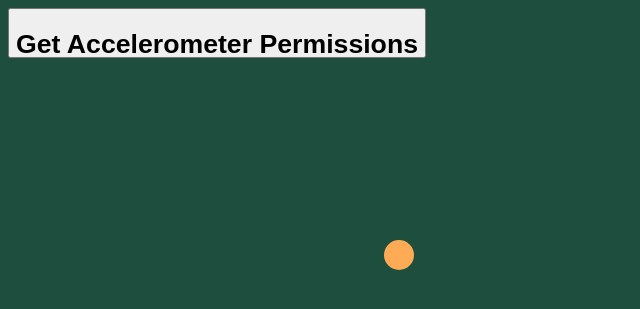
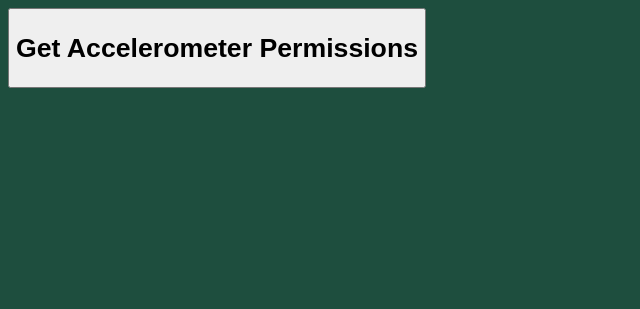
Before and after one commit to ErikParkerrr/PhoneAccelerometerToTwist, a Flask app: page / in a window 1280 px wide. Shown: the top 309 px of the page, without its empty margins (0-640 px from the left). Run offline with Flask 3, Linux system fonts and the light colour scheme.

Commit message:
gyro works but huge delay

```diff
--- a/app.py
+++ b/app.py
@@ -20,14 +20,14 @@ def print_data_thread():
     while True:
         with data_lock:
             if data is not None:
-                # Assuming data contains 'x', 'y', and 'z' fields
-                print(data)
-                # msg.linear.x = data['x']
+
+                #print(data)
+                msg.linear.x = data['gamma']
                 # msg.linear.y = data['y']
-                # msg.linear.z = data['z']
+                msg.angular.z = data['alpha']
                 publisher.publish(msg)
                 data = None
-        time.sleep(0.001)
+                time.sleep(0.01)
 
 @app.route('/')
 def index():
--- a/templates/index.html
+++ b/templates/index.html
@@ -1,49 +1,3 @@
-<!-- <!DOCTYPE html>
-<html lang="en">
-    <head>
-        <meta charset="UTF-8">
-        <title>Accelerometer Demo</title>
-
-        <style>
-        .indicatorDot{
-            width: 30px;
-            height: 30px;
-            background-color: #ffab56;
-            border-radius: 50%;
-            position:fixed;
-        }
-        </style>
-
-    <script>
-    document.addEventListener('DOMContentLoaded', function() {
-        const accelButton = document.getElementById('accelPermsButton');
-
-        accelButton.addEventListener('click', function() {
-            DeviceMotionEvent.requestPermission().then(response => {
-                if (response == 'granted') {
-                    // Add a listener to get smartphone acceleration
-                    // in the XYZ axes (units in m/s^2)
-                    window.addEventListener('devicemotion', (event) => {
-                        console.log(event);
-                    });
-
-                    // Add a listener to get smartphone orientation
-                    // in the alpha-beta-gamma axes (units in degrees)
-                    window.addEventListener('deviceorientation', (event) => {
-                        console.log(event);
-                    });
-                }
-            });
-        });
-    });
-    </script>
-    </head>
-    <body style="background-color:lightblue;">
-        <button id="accelPermsButton" style="height:50px;"><h1>Get Accelerometer Permissions</h1></button>
-        <div class="indicatorDot" style="left:30%; top:30%;"></div>
-    </body>
-</html> -->
-
 
 
 
@@ -53,15 +7,6 @@
         <meta charset="UTF-8">
         <title>Accelerometer Demo</title>
 
-        <style>
-        .indicatorDot {
-            width: 30px;
-            height: 30px;
-            background-color: #ffab56;
-            border-radius: 50%;
-            position: fixed;
-        }
-        </style>
 <!-- Update the JavaScript code to use deviceorientation for gyroscope data -->
         <script>
             document.addEventListener('DOMContentLoaded', function() {
@@ -109,7 +54,6 @@
 
     </head>
     <body style="background-color:rgb(30, 78, 62);">
-        <button id="accelPermsButton" style="height:50px;"><h1>Get Accelerometer Permissions</h1></button>
-        <div class="indicatorDot" style="left:30%; top:30%;"></div>
+        <button id="accelPermsButton" style="height:80px;"><h1>Get Accelerometer Permissions</h1></button>
     </body>
 </html>
```
